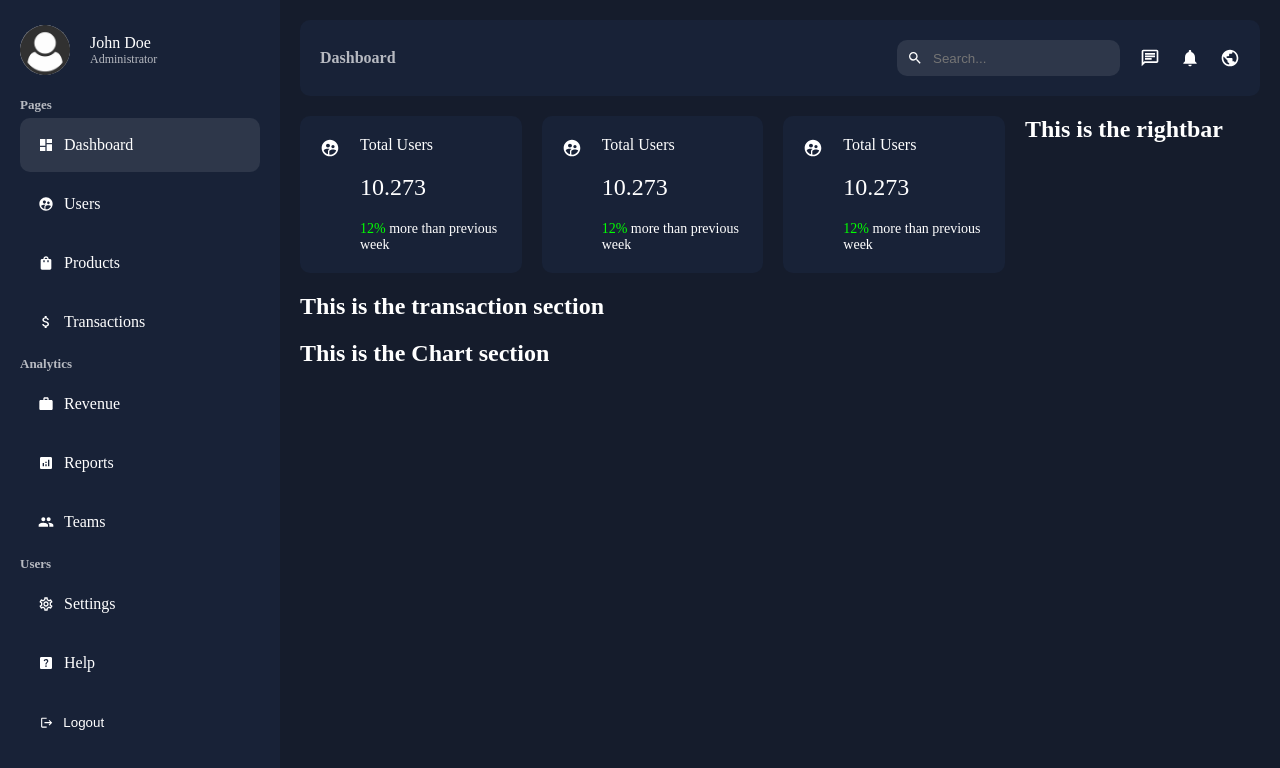
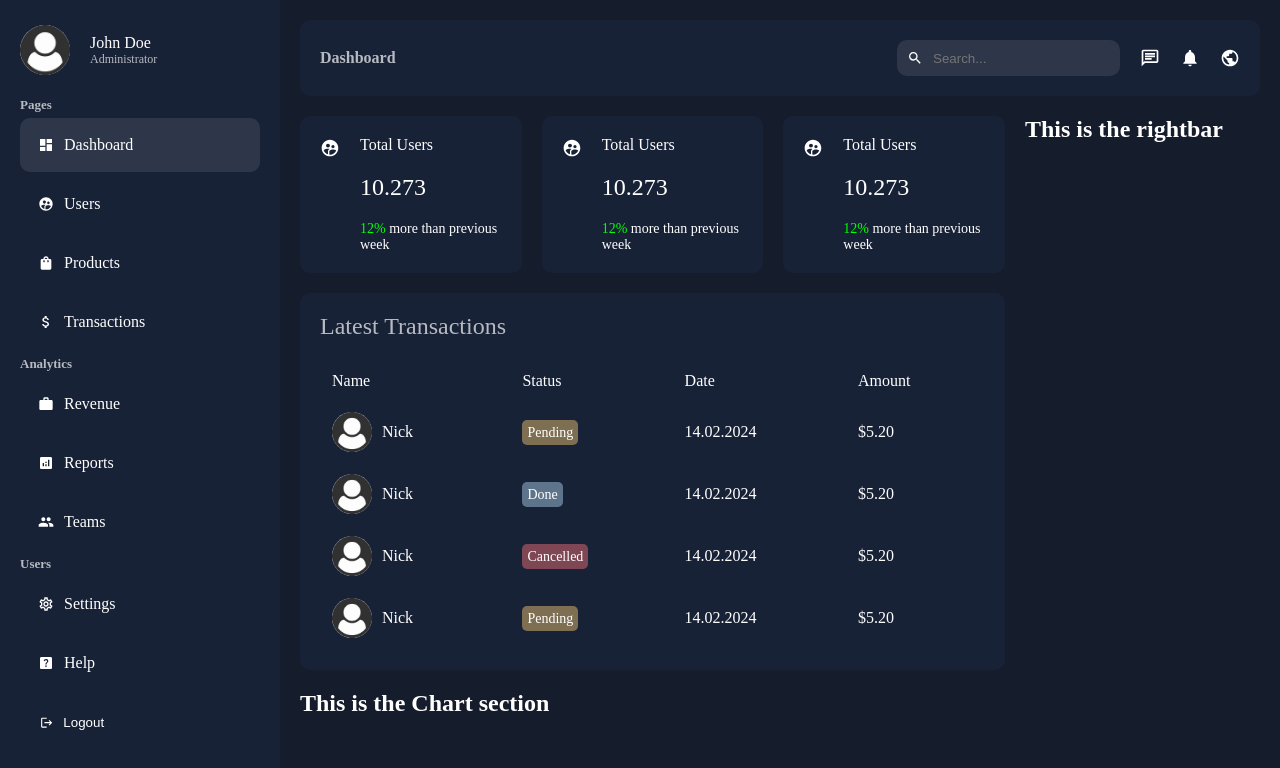
Before and after one commit to Nick-Salifu/dashboard, a Next.js app: page /dashboard in a window 1280 px wide. Shown: the top 768 px of the page. Built offline with nearby package versions, Linux system fonts and the light colour scheme.

Commit message:
/dashboard commit

```diff
--- a/app/components/dashboard-component/transaction/transaction.jsx
+++ b/app/components/dashboard-component/transaction/transaction.jsx
@@ -1,7 +1,85 @@
+import Image from "next/image"
+import styles from "./transaction.module.css"
+
 export default function Transaction() {
     return (
-        <div>
-            <h2>This is the transaction section</h2>
+        <div className={styles.container}>
+            <h2 className={styles.title}>Latest Transactions</h2>
+            <table className={styles.table}>
+                <thead>
+                    <tr>
+                        <td>Name</td>
+                        <td>Status</td>
+                        <td>Date</td>
+                        <td>Amount</td>
+                    </tr>
+                </thead>
+                <tbody>
+                    <tr>
+                        <td>
+                            <div className={styles.user}>
+                                <Image src="/user.jfif" alt="avatar" width={40} height={40} className={styles.userImage} />
+                                Nick
+                            </div>
+                        </td>
+                        <td>
+                            <span className={`${styles.status} ${styles.pending}`}>
+                                Pending
+                            </span>
+                        </td>
+                        <td>14.02.2024</td>
+                        <td>$5.20</td>
+                    </tr>
+
+                    <tr>
+                        <td>
+                            <div className={styles.user}>
+                                <Image src="/user.jfif" alt="avatar" width={40} height={40} className={styles.userImage} />
+                                Nick
+                            </div>
+                        </td>
+                        <td>
+                            <span className={`${styles.status} ${styles.done}`}>
+                                Done
+                            </span>
+                        </td>
+                        <td>14.02.2024</td>
+                        <td>$5.20</td>
+                    </tr>
+
+                    <tr>
+                        <td>
+                            <div className={styles.user}>
+                                <Image src="/user.jfif" alt="avatar" width={40} height={40} className={styles.userImage} />
+                                Nick
+                            </div>
+                        </td>
+                        <td>
+                            <span className={`${styles.status} ${styles.cancelled}`}>
+                                Cancelled
+                            </span>
+                        </td>
+                        <td>14.02.2024</td>
+                        <td>$5.20</td>
+                    </tr>
+
+                    <tr>
+                        <td>
+                            <div className={styles.user}>
+                                <Image src="/user.jfif" alt="avatar" width={40} height={40} className={styles.userImage} />
+                                Nick
+                            </div>
+                        </td>
+                        <td>
+                            <span className={`${styles.status} ${styles.pending}`}>
+                                Pending
+                            </span>
+                        </td>
+                        <td>14.02.2024</td>
+                        <td>$5.20</td>
+                    </tr>
+                </tbody>
+            </table>
         </div>
     )
 }
--- a/app/components/dashboard-component/transaction/transaction.module.css
+++ b/app/components/dashboard-component/transaction/transaction.module.css
@@ -0,0 +1,49 @@
+.container {
+    background-color: var(--bgSoft);
+    padding: 20px;
+    border-radius: 10px;
+}
+
+.title {
+    margin-bottom: 20px;
+    font-weight: 200;
+    color: var(--textSoft)
+}
+
+.table {
+    width: 100%;
+}
+
+.table td {
+    padding: 10px;
+}
+
+.user {
+    display: flex;
+    gap: 10px;
+    align-items: center;
+}
+
+.userImage {
+    border-radius: 50%;
+    object-fit: cover;
+}
+
+.status {
+    border-radius: 5px;
+    padding: 5px;
+    font-size: 14px;
+    color: white;
+}
+
+.pending {
+    background-color: #f7cb7375;
+}
+
+.done {
+    background-color: #afd6ee75;
+}
+
+.cancelled {
+    background-color: #f7737375;
+}
```
